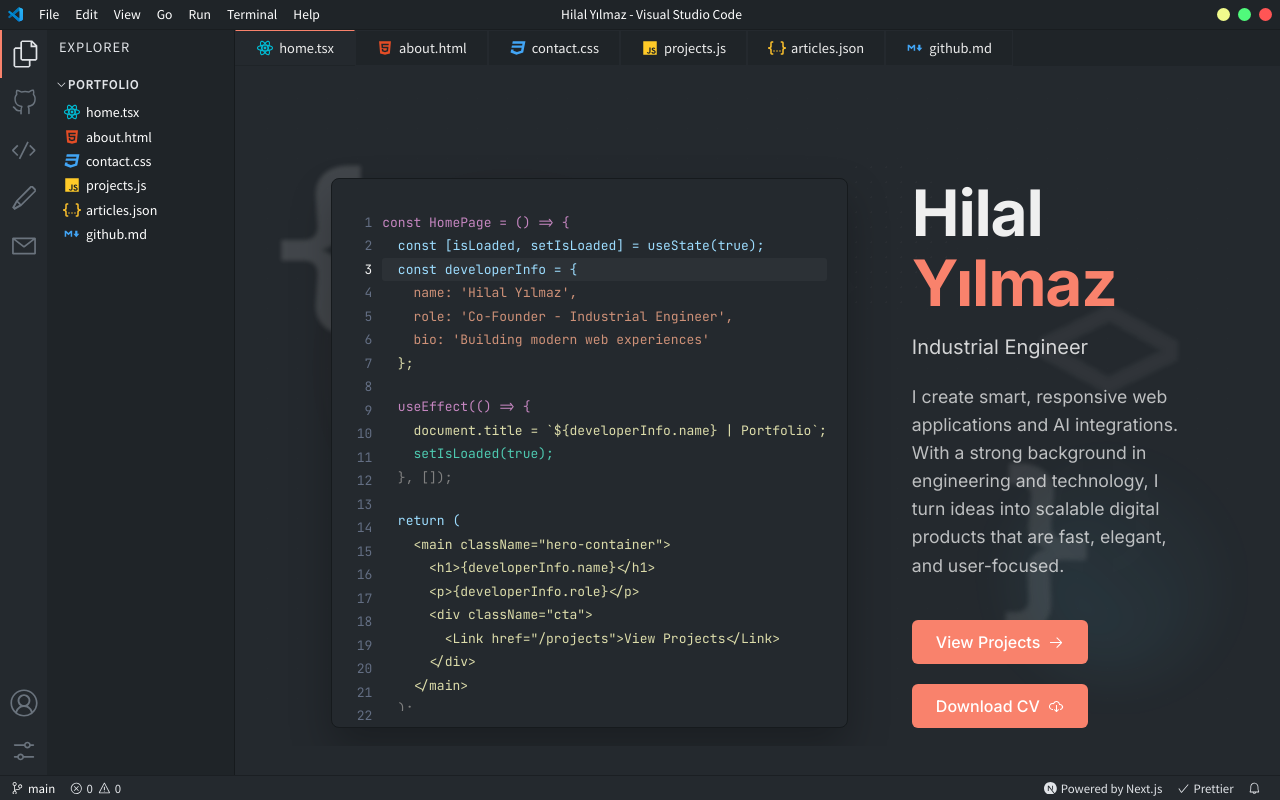
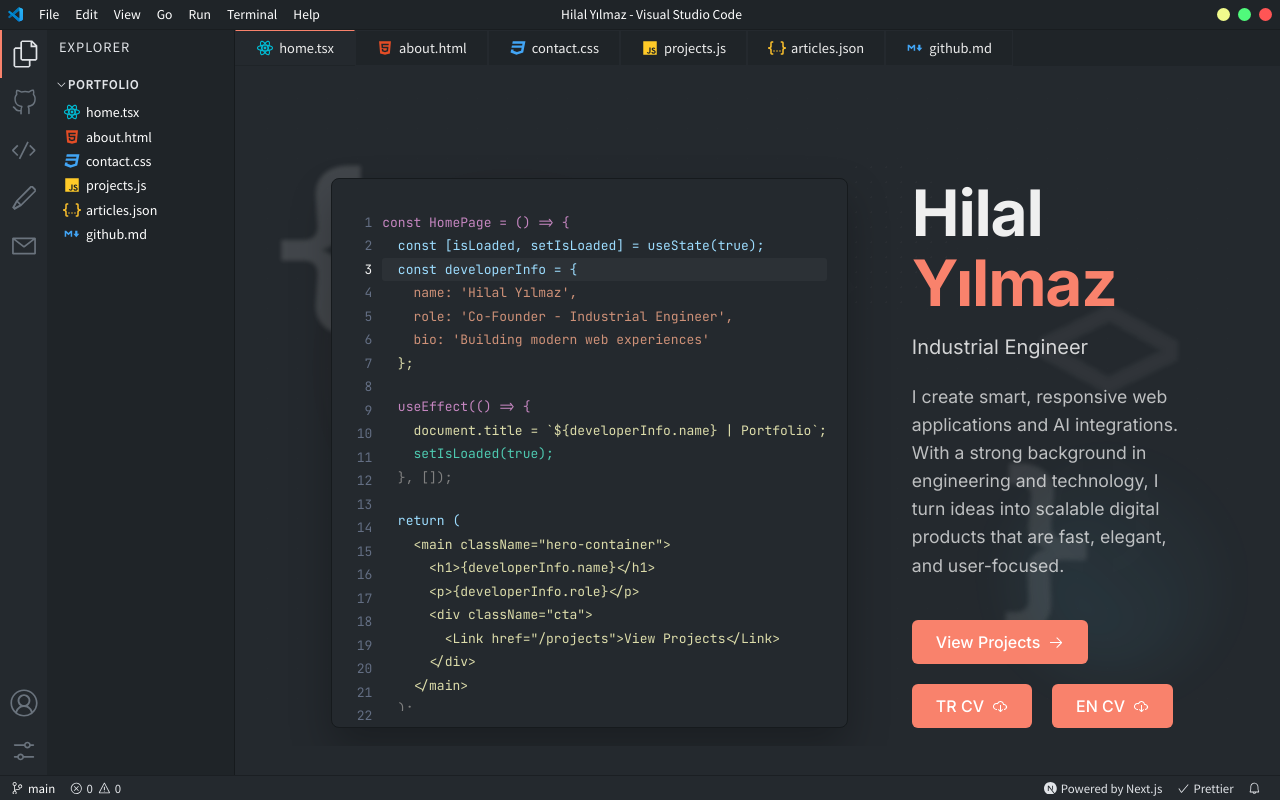
Before and after one commit to YilmazHilal/Hilal-Yilmaz-Portfolio, a Next.js app: page / in a window 1280 px wide. Built offline with nearby package versions, Linux system fonts and the light colour scheme.

Commit message:
Split CV download into separate TR and EN buttons

```diff
--- a/next.config.ts
+++ b/next.config.ts
@@ -1,6 +1,18 @@
 import type { NextConfig } from 'next';
 
 const nextConfig: NextConfig = {
+  async rewrites() {
+    return [
+      {
+        source: '/CV_Hilal-Yılmaz_EndüstriMühendisliği.pdf',
+        destination: '/cv.pdf',
+      },
+      {
+        source: '/CV_Hilal-Yılmaz_IndustrialEngineer.pdf',
+        destination: '/cv.pdf',
+      },
+    ];
+  },
   images: {
     remotePatterns: [
       { hostname: 'res.cloudinary.com', protocol: 'https' },
--- a/pages/index.tsx
+++ b/pages/index.tsx
@@ -8,6 +8,7 @@
 export default function HomePage() {
   const { t } = useLanguage();
   const [activeLineIndex, setActiveLineIndex] = useState(0);
+
 
   const codeLines = [
     { code: 'const HomePage = () => {', type: 'function' },
@@ -104,8 +105,19 @@
             <Link href="/projects" className={styles.primaryLink}>
               View Projects <VscArrowRight />
             </Link>
-            <a href="/cv.pdf" download="Hilal_Yilmaz_CV.pdf" className={styles.primaryLink}>
-              Download CV <VscCloudDownload />
+            <a
+              href="/CV_Hilal-Yılmaz_EndüstriMühendisliği.pdf"
+              download="CV_Hilal-Yılmaz_EndüstriMühendisliği.pdf"
+              className={styles.primaryLink}
+            >
+              TR CV <VscCloudDownload />
+            </a>
+            <a
+              href="/CV_Hilal-Yılmaz_IndustrialEngineer.pdf"
+              download="CV_Hilal-Yılmaz_IndustrialEngineer.pdf"
+              className={styles.primaryLink}
+            >
+              EN CV <VscCloudDownload />
             </a>
           </div>
         </div>
```
Also changed, not shown: components/ContactCode.tsx (+7 -2 lines), pages/github.tsx (+5 -3 lines).
